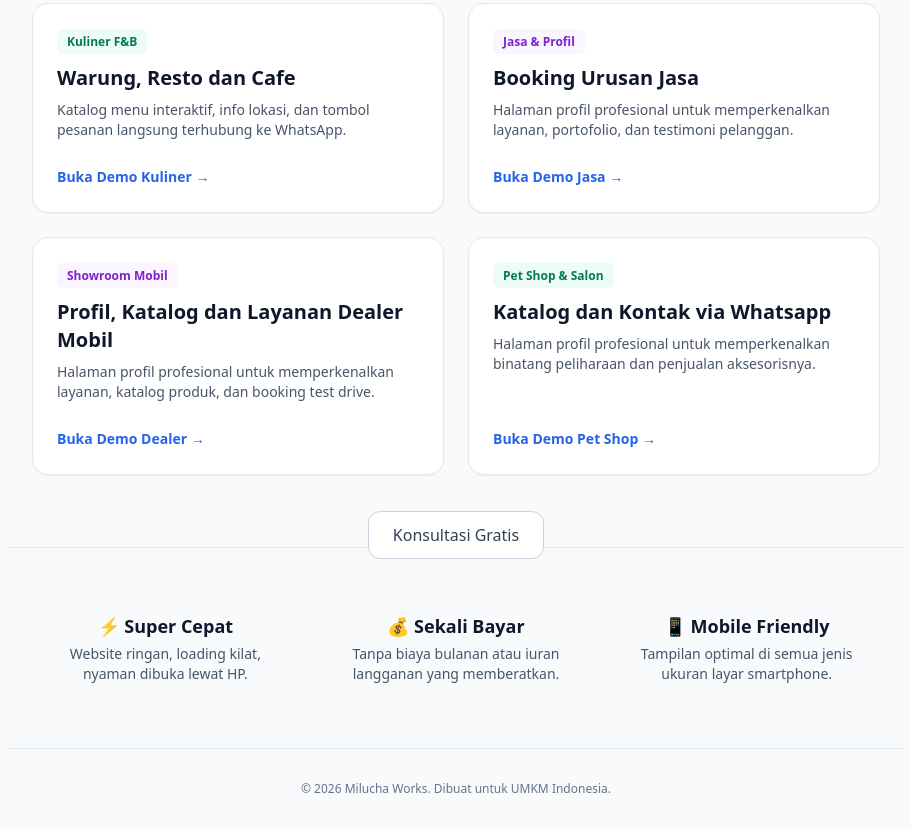
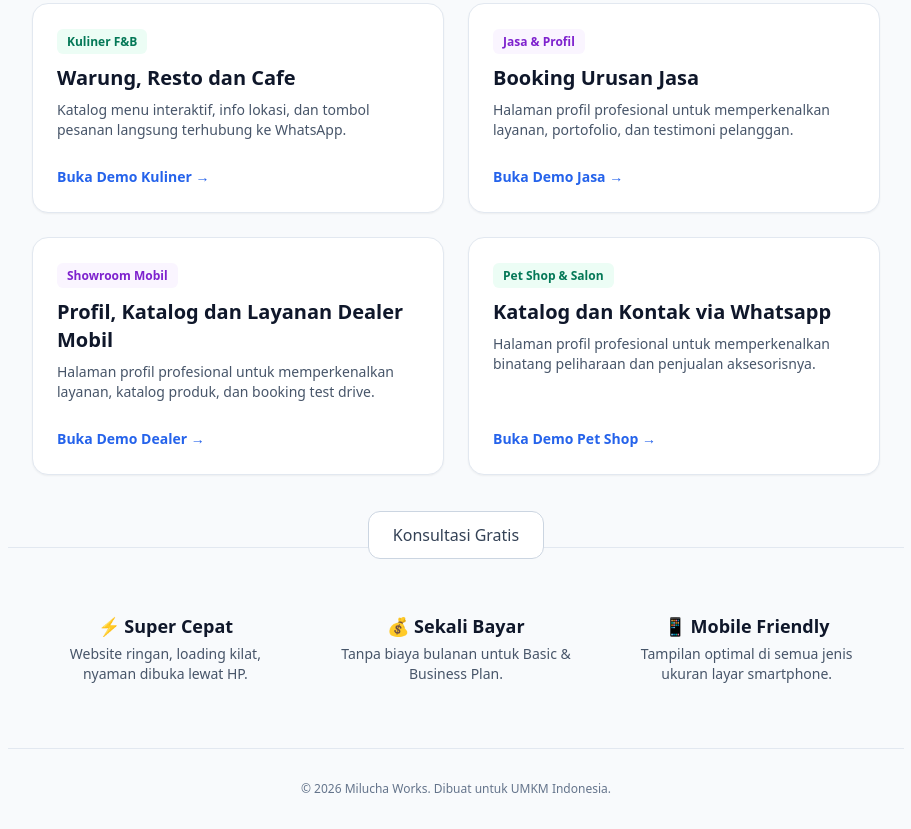
Before and after one commit to dru90n/milucha.works, a plain HTML site: page index.html in a window 1280 px wide. Shown: the part 643-1472 px from the top of the page, without its empty margins (184-1095 px from the left). Drawn offline with nearby package versions, Linux system fonts and the light colour scheme.

Commit message:
Update index.html

```diff
--- a/index.html
+++ b/index.html
@@ -154,7 +154,7 @@
             </div>
             <div class="p-4">
                 <div class="font-bold text-lg text-slate-900 dark:text-white mb-1">💰 Sekali Bayar</div>
-                <p class="text-sm text-slate-600 dark:text-slate-400">Tanpa biaya bulanan atau iuran langganan yang memberatkan.</p>
+                <p class="text-sm text-slate-600 dark:text-slate-400">Tanpa biaya bulanan untuk Basic & Business Plan.</p>
             </div>
             <div class="p-4">
                 <div class="font-bold text-lg text-slate-900 dark:text-white mb-1">📱 Mobile Friendly</div>
```
